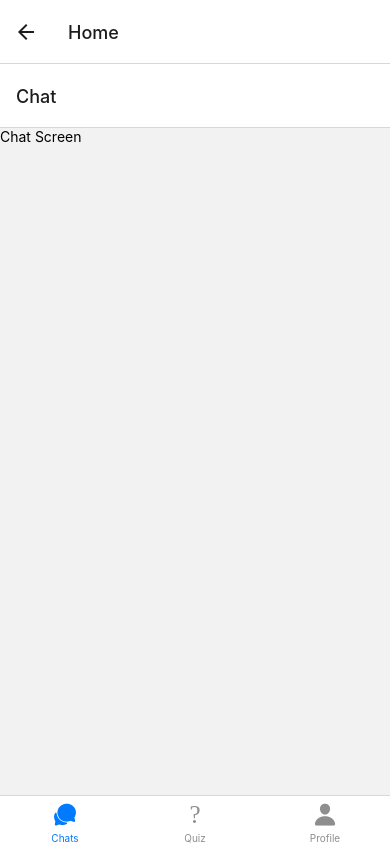
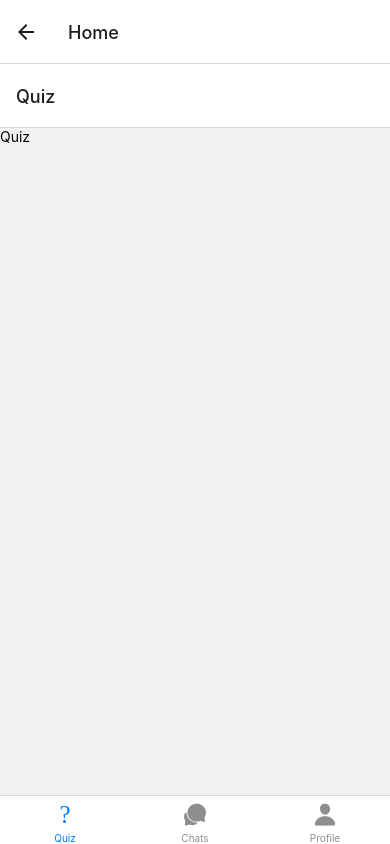
Before and after one commit to ayushhhthakur/SupaChat, a React Native app: screen /Home in a window 390 px wide. Built offline with nearby package versions, Linux system fonts and the light colour scheme.

Commit message:
Update BottomMenu.jsx

```diff
--- a/components/BottomMenu.jsx
+++ b/components/BottomMenu.jsx
@@ -13,22 +13,22 @@ function BottomMenu() {
     return (
         <Tab.Navigator>
             <Tab.Screen
+                name="Quiz"
+                component={Quiz}
+                options={{
+                    tabBarLabel: 'Quiz',
+                    tabBarIcon: ({ color, size }) => (
+                        <Icon name="ios-quiz" color={color} size={size} />
+                    ),
+                }}
+            />
+                        <Tab.Screen
                 name="Chat"
                 component={Chat}
                 options={{
                     tabBarLabel: 'Chats',
                     tabBarIcon: ({ color, size }) => (
                         <Icon name="ios-chatbubbles" color={color} size={size} />
-                    ),
-                }}
-            />
-            <Tab.Screen
-                name="Quiz"
-                component={Quiz}
-                options={{
-                    tabBarLabel: 'Quiz',
-                    tabBarIcon: ({ color, size }) => (
-                        <Icon name="ios-quiz" color={color} size={size} />
                     ),
                 }}
             />
```
